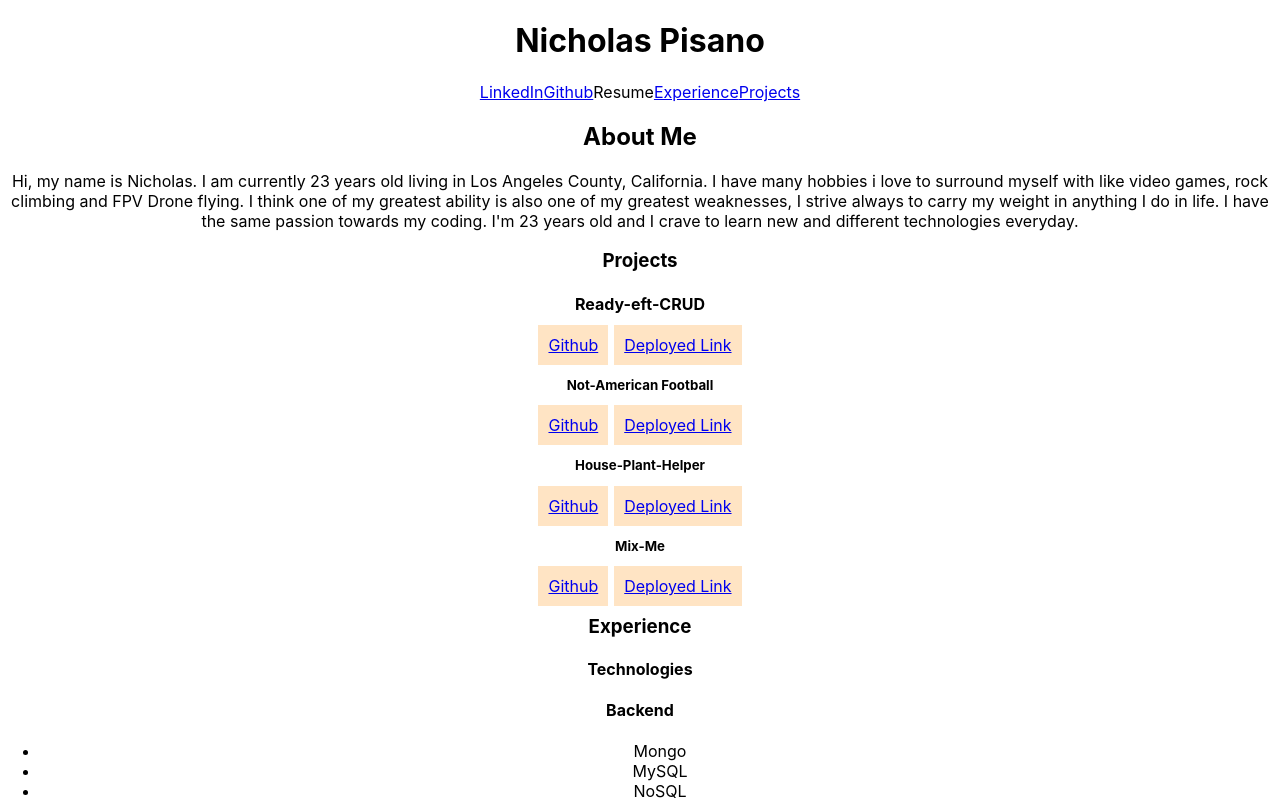
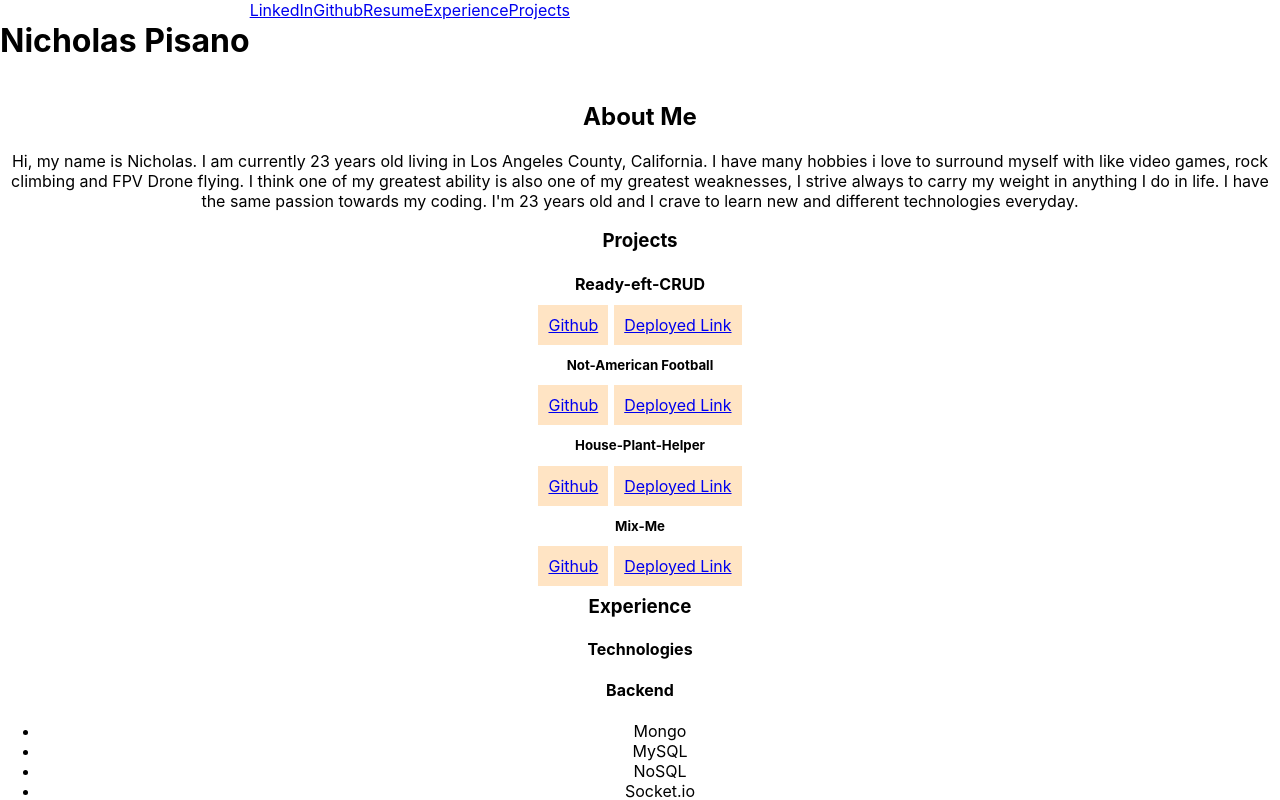
Before and after one commit to Lekashi/React-Portfolio, a React (Create React App) app: page / in a window 1280 px wide. Shown: the top 800 px of the page. Built offline with nearby package versions, Linux system fonts and the light colour scheme.

Commit message:
Added CSS to header page

```diff
--- /dev/null
+++ b/src/components/Header/index.css
@@ -0,0 +1,8 @@
+header {
+    width: 100%;
+  display: flex;
+  flex-wrap: wrap;
+}
+nav {
+left: 95%;
+}
--- a/src/components/Header/index.js
+++ b/src/components/Header/index.js
@@ -1,4 +1,5 @@
 import React from "react";
+import "./index.css"
 
 const Header = () => {
   return (
@@ -19,7 +20,7 @@ const Header = () => {
       >
         Github
       </a>
-      <a>Resume</a>
+      <a href="../../../public/Resume.docx" download>Resume</a>
       <a href="#experience">Experience</a>
       <a href="#projects">Projects</a>
     </nav>
```
Also changed, not shown: 1 other file (tests, documents, lock files or other folders).
